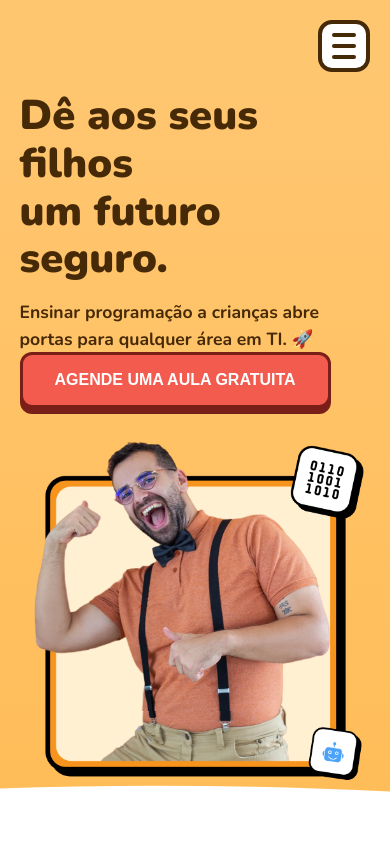
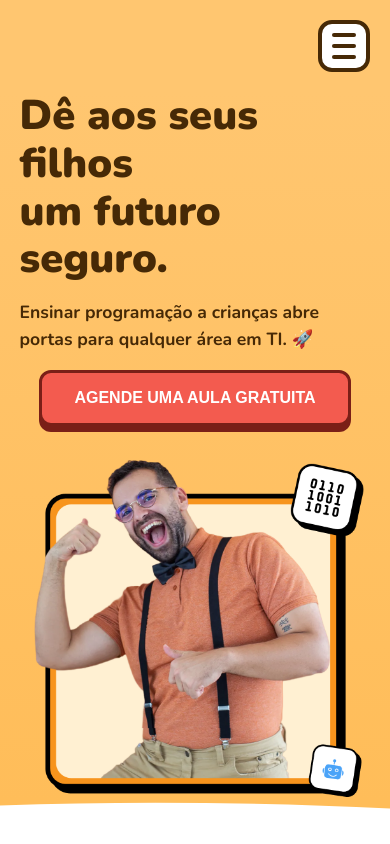
Before and after one commit to mpaaserrano/DKTesting, a React (Vite) app in the folder dionakids/: page / in a window 390 px wide. Shown: the top 844 px of the page. Built offline with nearby package versions, Linux system fonts and the light colour scheme.

Commit message:
Positioning fixes

```diff
--- a/dionakids/src/components/layout/PlayerPanel.css
+++ b/dionakids/src/components/layout/PlayerPanel.css
@@ -4,7 +4,6 @@
   height: 100%;             /* 🔥 MATCH LEFT COLUMN HEIGHT */
   gap: 16px;
   max-width: 100%;
-  display: block;
 }
 
 /* Top content keeps natural size */
--- a/dionakids/src/components/sections/DiogoSection.css
+++ b/dionakids/src/components/sections/DiogoSection.css
@@ -3,7 +3,6 @@
   grid-template-columns: 1fr 1fr;
   gap: 24px;
   max-width: 100%;
-  display: block;
 }
 
 .column {
--- a/dionakids/src/components/sections/HeroSection.css
+++ b/dionakids/src/components/sections/HeroSection.css
@@ -37,6 +37,7 @@
   font-weight: 800;
   font-size: 1rem;
   border-radius: 12px;
+  margin-top: 5%;
 
   border: 3px solid #7a1f17; /* dark border */
   box-shadow: 0 6px 0 #7a1f17; /* hard shadow */
@@ -89,4 +90,10 @@
   .hero-content {
     order: 0;
   }
+
+  .hero-button{
+    margin: 0 auto;
+    margin-top: 5%;
+    display: block;
+  }
 }
```
